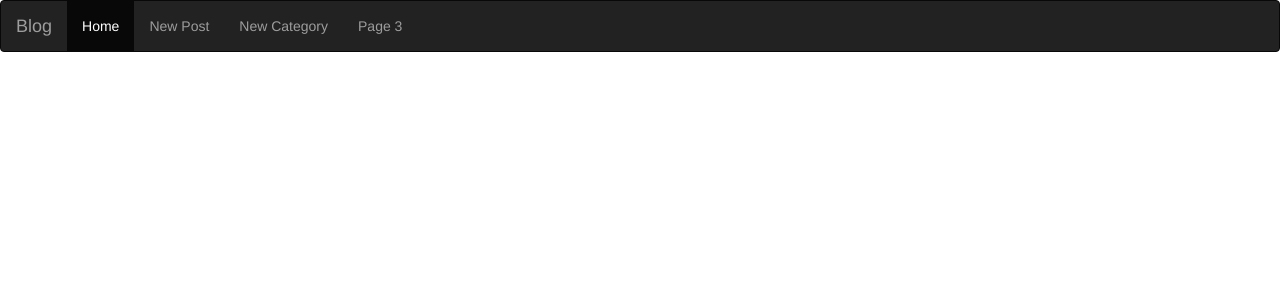
After one commit to UmaMaheshB/blogproject, a Django app: template templates/base.html in a window 1280 px wide. The commit adds this page. Shown: the top 300 px of the page. Run offline with Django 5.2, Linux system fonts and the light colour scheme; the template is opened without the code that fills it, so the values that code supplies are empty; some libraries are stand-ins or nearby versions.

Commit message:
08/05/2025: updated home page UI with bootstrap cards with navbar

```diff
--- /dev/null
+++ b/templates/base.html
@@ -0,0 +1,32 @@
+<!DOCTYPE html>
+<html lang="en">
+<head>
+  <title>Bootstrap Example</title>
+  <meta charset="utf-8">
+  <meta name="viewport" content="width=device-width, initial-scale=1">
+  <link rel="stylesheet" href="https://maxcdn.bootstrapcdn.com/bootstrap/3.4.1/css/bootstrap.min.css">
+  <script src="https://ajax.googleapis.com/ajax/libs/jquery/3.7.1/jquery.min.js"></script>
+  <script src="https://maxcdn.bootstrapcdn.com/bootstrap/3.4.1/js/bootstrap.min.js"></script>
+</head>
+<body>
+
+<nav class="navbar navbar-inverse">
+  <div class="container-fluid">
+    <div class="navbar-header">
+      <a class="navbar-brand" href="#">Blog</a>
+    </div>
+    <ul class="nav navbar-nav">
+      <li class="active"><a href="#">Home</a></li>
+      <li><a href="#">New Post</a></li>
+      <li><a href="#">New Category</a></li>
+      <li><a href="#">Page 3</a></li>
+    </ul>
+  </div>
+</nav>
+
+<div class="container">
+  {% block 'content'%}
+  {% endblock %}
+</div>
+</body>
+</html>
```
Also changed, not shown: templates/home.html (+15 -16 lines), db.sqlite3.
